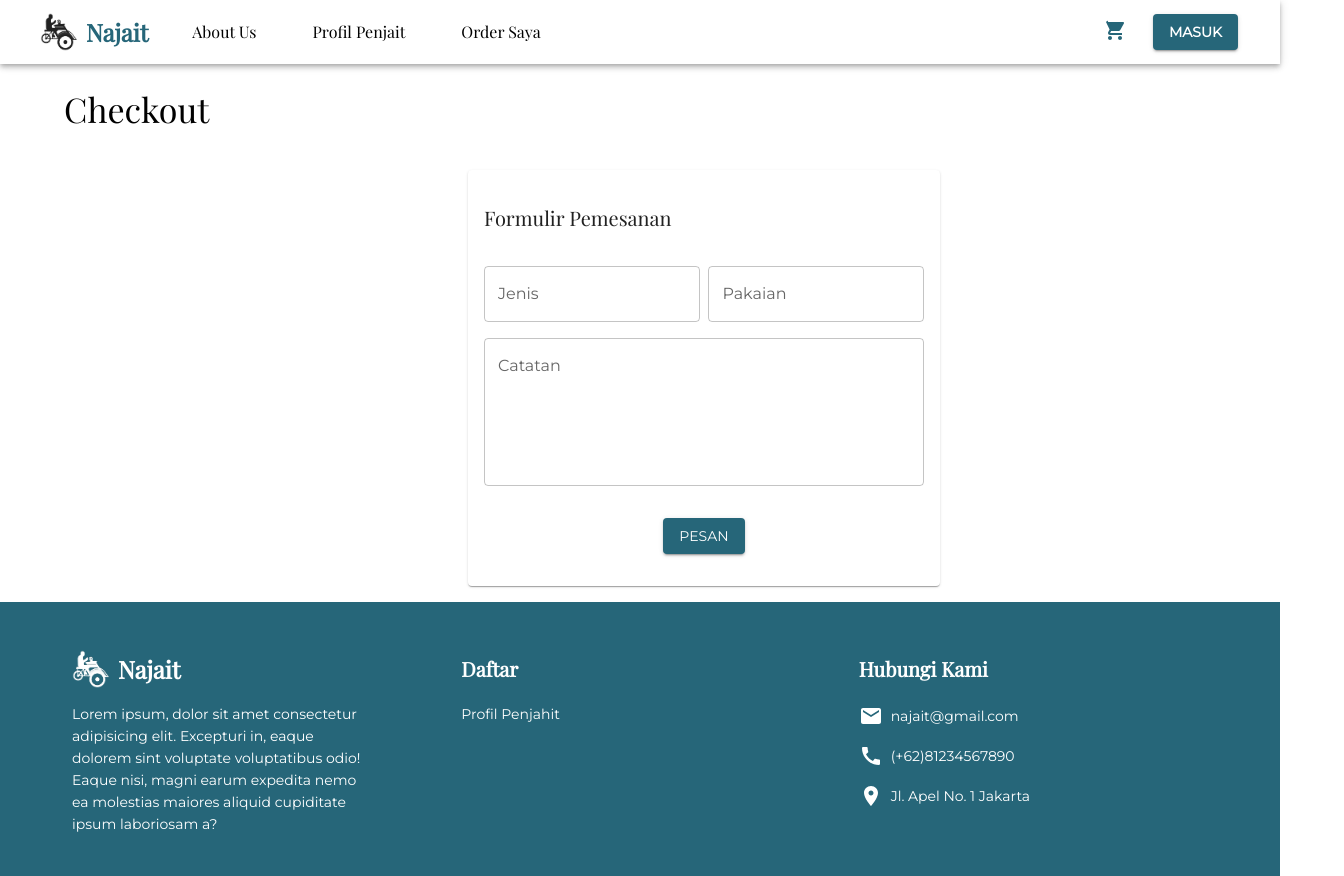
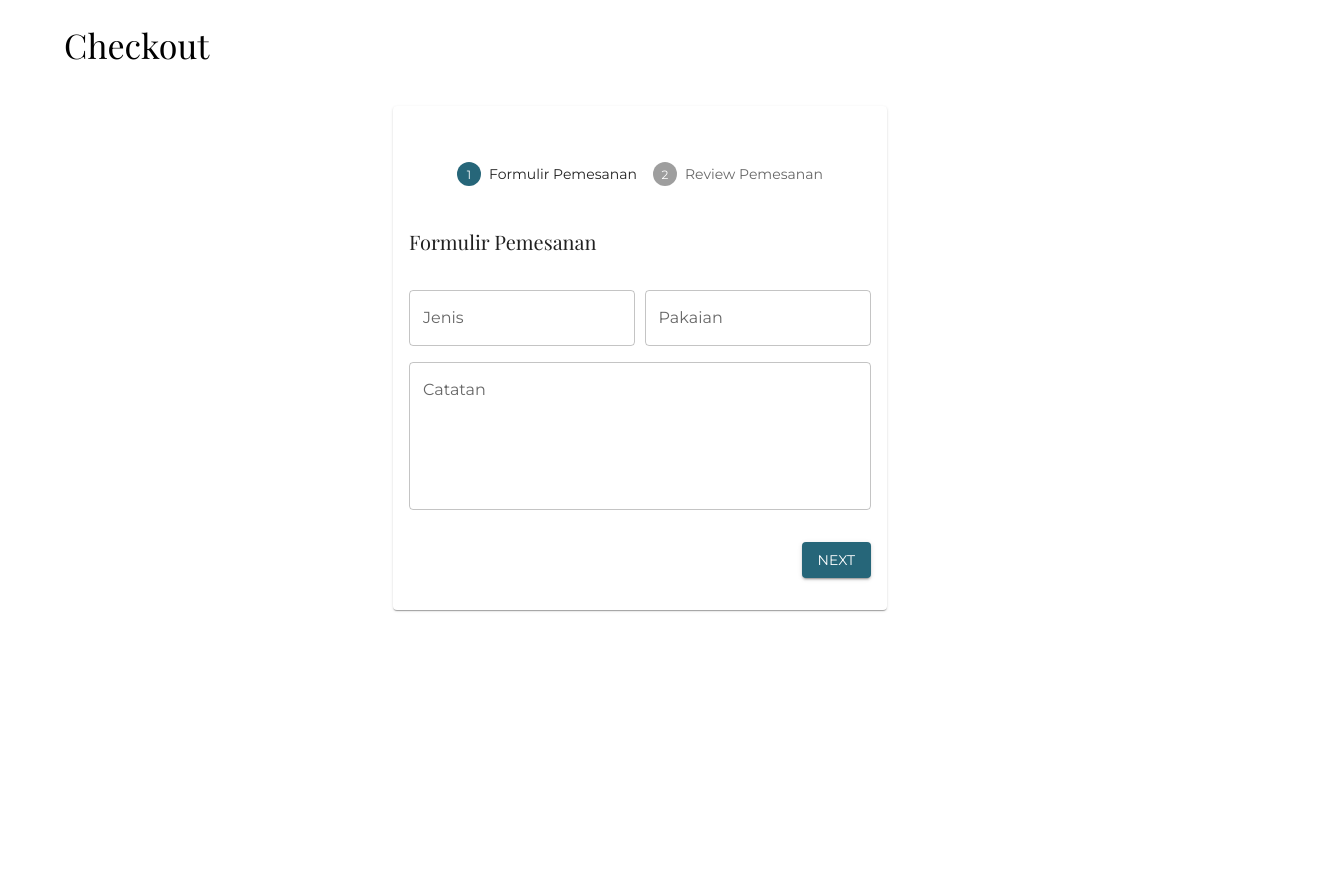
Before and after one commit to rafirm29/najait-express, a React (Create React App) app: page /checkout in a window 1280 px wide. Shown: the whole page, 1344 px wide, since content can reach past the window. After the commit the page ends 800 px from the top, so only its background shows below. Built offline with nearby package versions, Linux system fonts and the light colour scheme.

Commit message:
checkout with steps

```diff
--- a/src/App.js
+++ b/src/App.js
@@ -58,7 +58,6 @@ const Main = () => {
         <Route path="/home" component={Home} />
         <Route exact path="/profilpenjahit" component={ProfilPenjahit} />
         <Route exact path="/cart" component={Cart} />
-        <Route exact path="/checkout" component={Checkout} />
         <Route exact path="/ordersaya" component={OrderSaya} />
         <Route exact path="/feedback" component={Feedback} />
         <Route exact path="/editprofile" component={EditProfile} />
@@ -77,6 +76,7 @@ function App() {
           <Route path="/aboutus" component={AboutUs} />
           <Route exact path="/login" component={LogIn} />
           <Route exact path="/signup" component={SignUp} />
+          <Route exact path="/checkout" component={Checkout} />
           <Route path="/" component={Main} />
           <Redirect to="/" />
         </Switch>
--- /dev/null
+++ b/src/components/checkout/CheckoutForm.js
@@ -0,0 +1,84 @@
+import React, { useState } from "react";
+import {
+  Box,
+  Button,
+  Card,
+  Container,
+  Grid,
+  TextField,
+  Typography,
+} from "@mui/material";
+import AdapterDateFns from "@mui/lab/AdapterDateFns";
+import LocalizationProvider from "@mui/lab/LocalizationProvider";
+import { DateTimePicker } from "@mui/lab";
+
+function CheckoutForm() {
+  const [waktu_pesan, setWaktu_pesan] = useState(new Date());
+  const handleWaktu_pesan = (newValue) => {
+    setWaktu_pesan(newValue);
+  };
+
+  return (
+    <Box>
+      <Box mb={4}>
+        <Typography variant="h6">Formulir Pemesanan</Typography>
+      </Box>
+      <Box
+        sx={{
+          display: "flex",
+          justifyContent: "space-between",
+          alignItems: "center",
+          my: 2,
+        }}
+      >
+        <TextField
+          sx={{ flex: 0.49 }}
+          id="jenis"
+          name="jenis"
+          label="Jenis"
+          variant="outlined"
+        />
+        <TextField
+          sx={{ flex: 0.49 }}
+          id="pakaian"
+          name="pakaian"
+          label="Pakaian"
+          variant="outlined"
+        />
+      </Box>
+      <Box>
+        <TextField
+          fullWidth
+          multiline
+          rows={5}
+          id="catatan"
+          name="catatan"
+          label="Catatan"
+          variant="outlined"
+        />
+      </Box>
+      <Box
+        sx={{
+          display: "flex",
+          justifyContent: "space-between",
+          alignItems: "center",
+          my: 2,
+        }}
+      >
+        <LocalizationProvider dateAdapter={AdapterDateFns}>
+          <DateTimePicker
+            id="waktu_pesan"
+            name="waktu_pesan"
+            label="Waktu Pesan"
+            value={waktu_pesan}
+            onChange={handleWaktu_pesan}
+            renderInput={(params) => <TextField {...params} fullWidth />}
+            minDateTime={new Date()}
+          />
+        </LocalizationProvider>
+      </Box>
+    </Box>
+  );
+}
+
+export default CheckoutForm;
--- /dev/null
+++ b/src/components/checkout/ReviewOrder.js
@@ -0,0 +1,92 @@
+import React, { useState } from "react";
+import {
+  Box,
+  Button,
+  Card,
+  Container,
+  Grid,
+  TextField,
+  Typography,
+} from "@mui/material";
+import AdapterDateFns from "@mui/lab/AdapterDateFns";
+import LocalizationProvider from "@mui/lab/LocalizationProvider";
+import { DateTimePicker } from "@mui/lab";
+
+function ReviewOrder() {
+  const [waktu_pesan, setWaktu_pesan] = useState(new Date());
+  const handleWaktu_pesan = (newValue) => {
+    setWaktu_pesan(newValue);
+  };
+
+  return (
+    <Box>
+      <Box mb={4}>
+        <Typography variant="h6">Review Pemesanan</Typography>
+      </Box>
+      <Box
+        sx={{
+          display: "flex",
+          justifyContent: "space-between",
+          alignItems: "center",
+          my: 2,
+        }}
+      >
+        <TextField
+          sx={{ flex: 0.49 }}
+          id="jenis"
+          name="jenis"
+          label="Jenis"
+          variant="outlined"
+        />
+        <TextField
+          sx={{ flex: 0.49 }}
+          id="pakaian"
+          name="pakaian"
+          label="Pakaian"
+          variant="outlined"
+        />
+      </Box>
+      <Box>
+        <TextField
+          fullWidth
+          multiline
+          rows={5}
+          id="catatan"
+          name="catatan"
+          label="Catatan"
+          variant="outlined"
+        />
+      </Box>
+      <Box
+        sx={{
+          display: "flex",
+          justifyContent: "space-between",
+          alignItems: "center",
+          my: 2,
+        }}
+      >
+        <LocalizationProvider dateAdapter={AdapterDateFns}>
+          <DateTimePicker
+            id="waktu_pesan"
+            name="waktu_pesan"
+            label="Waktu Pesan"
+            value={waktu_pesan}
+            onChange={handleWaktu_pesan}
+            renderInput={(params) => <TextField {...params} fullWidth />}
+            minDateTime={new Date()}
+          />
+        </LocalizationProvider>
+      </Box>
+      <Box
+        sx={{
+          width: "100%",
+          display: "flex",
+          justifyContent: "center",
+          alignItems: "center",
+        }}
+      ></Box>
+    </Box>
+  );
+}
+
+export default ReviewOrder;
--- a/src/pages/Checkout.js
+++ b/src/pages/Checkout.js
@@ -5,17 +5,40 @@ import {
   Card,
   Container,
   Grid,
+  Step,
+  StepLabel,
+  Stepper,
   TextField,
   Typography,
 } from "@mui/material";
 import AdapterDateFns from "@mui/lab/AdapterDateFns";
 import LocalizationProvider from "@mui/lab/LocalizationProvider";
 import { DateTimePicker } from "@mui/lab";
+import CheckoutForm from "../components/checkout/CheckoutForm";
+import ReviewOrder from "../components/checkout/ReviewOrder";
+
+const steps = ["Formulir Pemesanan", "Review Pemesanan"];
+
+function getStepContent(step) {
+  switch (step) {
+    case 0:
+      return <CheckoutForm />;
+    case 1:
+      return <ReviewOrder />;
+    default:
+      throw new Error("Unknown step");
+  }
+}
 
 function Checkout() {
-  const [waktu_pesan, setWaktu_pesan] = useState(new Date());
-  const handleWaktu_pesan = (newValue) => {
-    setWaktu_pesan(newValue);
+  const [activeStep, setActiveStep] = useState(0);
+
+  const handleNext = () => {
+    setActiveStep(activeStep + 1);
+  };
+
+  const handleBack = () => {
+    setActiveStep(activeStep - 1);
   };
 
   return (
@@ -23,7 +46,7 @@ function Checkout() {
       <Typography variant="h4" my={3}>
         Checkout
       </Typography>
-      <Box sx={{ width: "100vw" }}>
+      <Box>
         <Grid
           container
           p={2}
@@ -33,8 +56,8 @@ function Checkout() {
         >
           <Grid
             item
-            xs={10}
-            md={12}
+            xs={8}
+            md={10}
             sx={{
               display: "flex",
               alignItems: "center",
@@ -43,74 +66,24 @@ function Checkout() {
           >
             <Card>
               <Box px={2} py={4}>
-                <Box mb={4}>
-                  <Typography variant="h6">Formulir Pemesanan</Typography>
+                <Box px={5}>
+                  <Stepper activeStep={activeStep} sx={{ pt: 3, pb: 5 }}>
+                    {steps.map((label) => (
+                      <Step key={label}>
+                        <StepLabel>{label}</StepLabel>
+                      </Step>
+                    ))}
+                  </Stepper>
                 </Box>
-                <Box
-                  sx={{
-                    display: "flex",
-                    justifyContent: "space-between",
-                    alignItems: "center",
-                    my: 2,
-                  }}
-                >
-                  <TextField
-                    sx={{ flex: 0.49 }}
-                    id="jenis"
-                    name="jenis"
-                    label="Jenis"
-                    variant="outlined"
-                  />
-                  <TextField
-                    sx={{ flex: 0.49 }}
-                    id="pakaian"
-                    name="pakaian"
-                    label="Pakaian"
-                    variant="outlined"
-                  />
-                </Box>
-                <Box>
-                  <TextField
-                    fullWidth
-                    multiline
-                    rows={5}
-                    id="catatan"
-                    name="catatan"
-                    label="Catatan"
-                    variant="outlined"
-                  />
-                </Box>
-                <Box
-                  sx={{
-                    display: "flex",
-                    justifyContent: "space-between",
-                    alignItems: "center",
-                    my: 2,
-                  }}
-                >
-                  <LocalizationProvider dateAdapter={AdapterDateFns}>
-                    <DateTimePicker
-                      id="waktu_pesan"
-                      name="waktu_pesan"
-                      label="Waktu Pesan"
-                      value={waktu_pesan}
-                      onChange={handleWaktu_pesan}
-                      renderInput={(params) => (
-                        <TextField {...params} fullWidth />
-                      )}
-                      minDateTime={new Date()}
-                    />
-                  </LocalizationProvider>
-                </Box>
-                <Box
-                  sx={{
-                    width: "100%",
-                    display: "flex",
-                    justifyContent: "center",
-                    alignItems: "center",
-                  }}
-                >
-                  <Button variant="contained">Pesan</Button>
+                {getStepContent(activeStep)}
+                <Box sx={{ display: "flex", justifyContent: "flex-end" }}>
+                  {activeStep !== 0 && (
+                    <Button onClick={handleBack}>Back</Button>
+                  )}
+
+                  <Button variant="contained" onClick={handleNext}>
+                    {activeStep === steps.length - 1 ? "Place order" : "Next"}
+                  </Button>
                 </Box>
               </Box>
             </Card>
```
